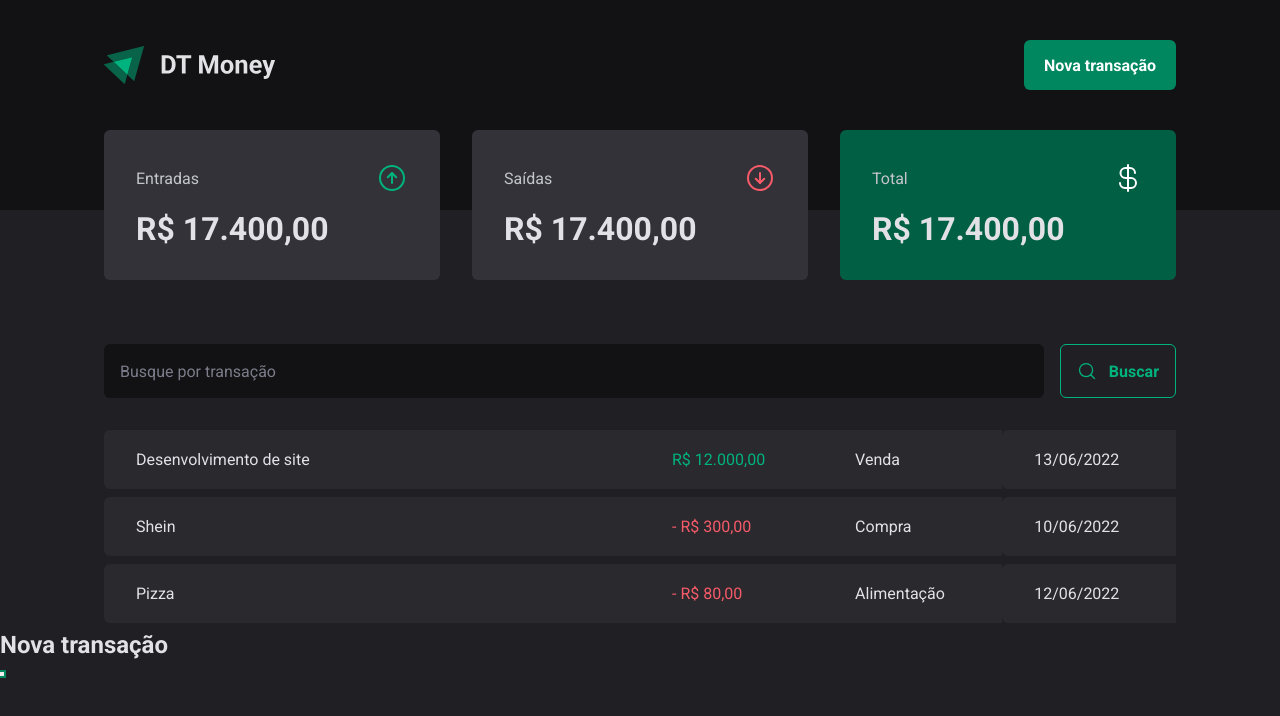
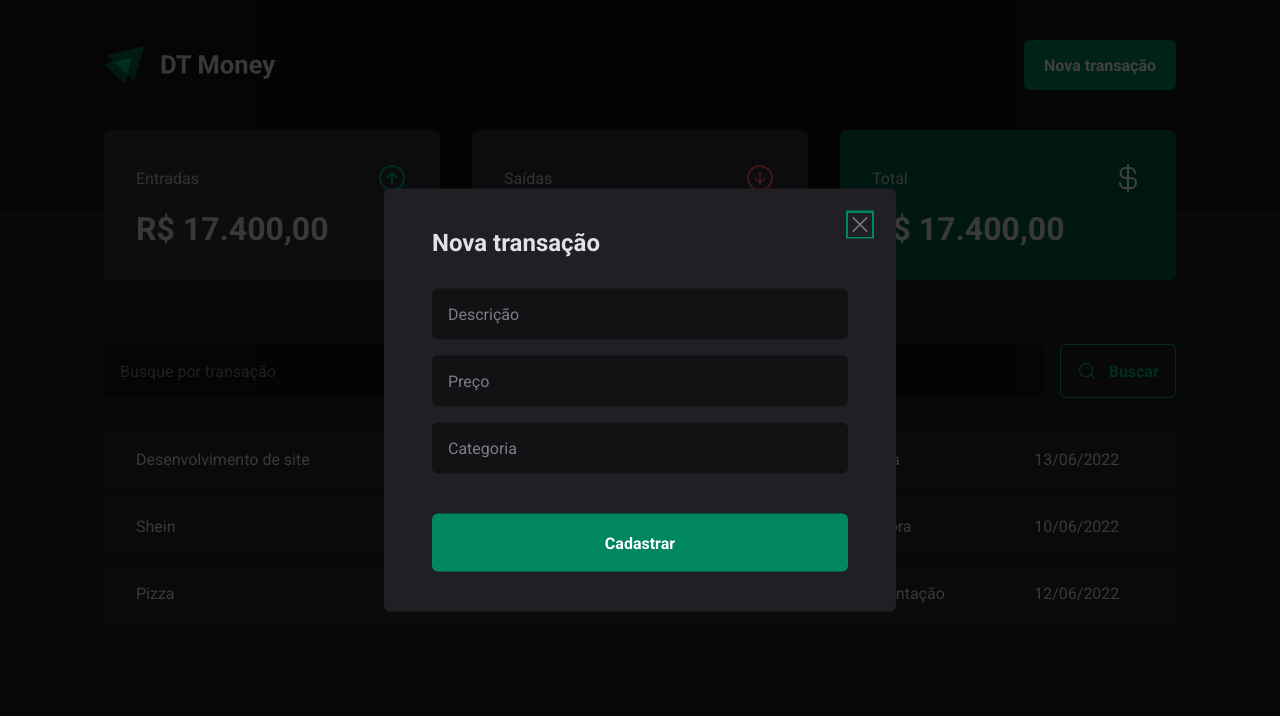
Before and after one commit to leticiar-io/dt-money-ignite, a React (Vite) app: page / in a window 1280 px wide. Both pictures are taken after a click on the button "Nova transação". Shown: the top 716 px of the page. Built offline with nearby package versions, Linux system fonts and the light colour scheme.

Commit message:
new transition modal

```diff
--- a/src/components/Header/index.tsx
+++ b/src/components/Header/index.tsx
@@ -1,6 +1,7 @@
 import { HeaderContainer, HeaderContent, NewTransactionButton } from "./styles";
 import logoImg from "../../assets/logo-name.svg";
 import * as Dialog from "@radix-ui/react-dialog";
+import { NewTransactionModal } from "../NewTransactionModal";
 
 export function Header() {
   return (
@@ -14,15 +15,7 @@
             <NewTransactionButton>Nova transação</NewTransactionButton>
           </Dialog.Trigger>
 
-          <Dialog.Portal>
-            <Dialog.Overlay />
-
-            <Dialog.Content>
-               <Dialog.Title>Nova transação</Dialog.Title>
-
-               <Dialog.Close />
-            </Dialog.Content>
-          </Dialog.Portal>
+          <NewTransactionModal />
         </Dialog.Root>
       </HeaderContent>
     </HeaderContainer>
--- /dev/null
+++ b/src/components/NewTransactionModal/index.tsx
@@ -0,0 +1,25 @@
+import * as Dialog from "@radix-ui/react-dialog";
+import { X } from "phosphor-react";
+import { Overlay, Content, CloseButton } from "./styles";
+
+export function NewTransactionModal() {
+  return (
+    <Dialog.Portal>
+      <Overlay />
+
+      <Content>
+        <Dialog.Title>Nova transação</Dialog.Title>
+        <CloseButton>
+          <X size={24}/>
+        </CloseButton>
+        <form action="">
+          <input type="text" placeholder="Descrição" required />
+          <input type="number" placeholder="Preço" required />
+          <input type="text" placeholder="Categoria" required />
+
+          <button type="submit">Cadastrar</button>
+        </form>
+      </Content>
+    </Dialog.Portal>
+  );
+}
--- /dev/null
+++ b/src/components/NewTransactionModal/styles.ts
@@ -0,0 +1,71 @@
+import styled from "styled-components";
+import * as Dialog from "@radix-ui/react-dialog";
+
+export const Overlay = styled(Dialog.Overlay)`
+  position: fixed;
+  width: 100vw;
+  height: 100vh;
+
+  inset: 0;
+  background: rgba(0, 0, 0, 0.75);
+`;
+
+export const Content = styled(Dialog.Content)`
+  min-width: 32rem;
+  border-radius: 6px;
+  padding: 2.5rem 3rem;
+  background: ${(props) => props.theme["gray-800"]};
+
+  position: fixed;
+  top: 50%;
+  left: 50%;
+  transform: translate(-50%, -50%);
+
+  form {
+    margin-top: 2rem;
+
+    display: flex;
+    flex-direction: column;
+    gap: 1rem;
+
+    input {
+      border-radius: 6px;
+      border: 0;
+      background: ${(props) => props.theme["gray-900"]};
+      color: ${(props) => props.theme["gray-300"]};
+      padding: 1rem;
+
+      &::placeholder {
+        color: ${(props) => props.theme["gray-500"]};
+      }
+    }
+
+    button[type="submit"] {
+      height: 58px;
+      border: 0;
+      background: ${(props) => props.theme["green-500"]};
+      color: ${(props) => props.theme.white};
+      font-weight: bold;
+      padding: 0 1.25rem;
+      border-radius: 6px;
+      margin-top: 1.5rem;
+      cursor: pointer;
+
+      &:hover {
+        background: ${(props) => props.theme["green-700"]};
+        transition: background-color 0.2s;
+      }
+    }
+  }
+`;
+
+export const CloseButton = styled(Dialog.Close)`
+   position: absolute;
+   background:transparent;
+   border: 0;
+   top: 1.5rem;
+   right: 1.5rem;
+   line-height: 0;
+   cursor: pointer;
+   color: ${props => props.theme["gray-500"]};
+`
```
